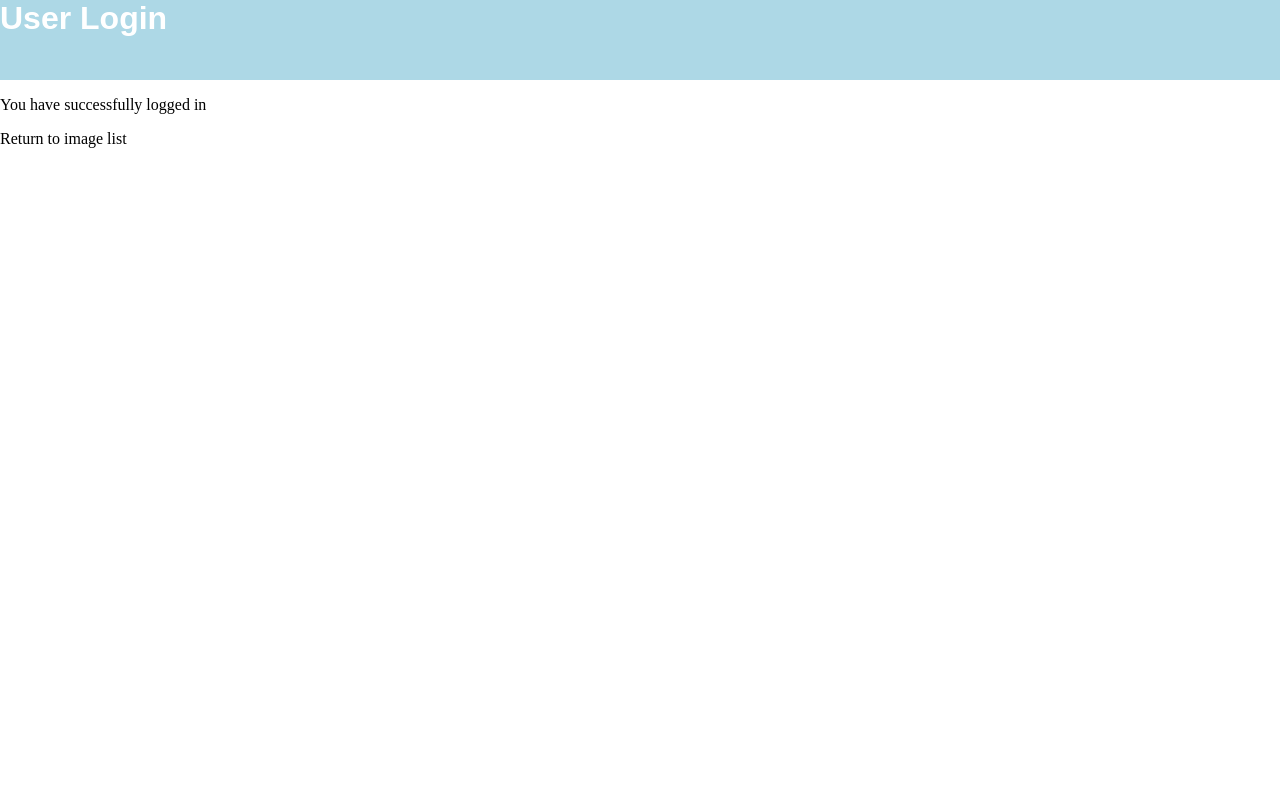
After one commit to alexliyihao/auto-annotation-web, a Django app: page /annotations/login/success in a window 1280 px wide. The commit adds this page. Run offline with Django 3.2, Linux system fonts and the light colour scheme.

Commit message:
login debugged

```diff
--- a/aaap/settings.py
+++ b/aaap/settings.py
@@ -22,7 +22,7 @@ FILES_DIR = os.path.abspath(os.path.join(BASE_DIR, '../'))
 # This media folder is for debugging mode, to be corrected
 MEDIA_ROOT = FILES_DIR
 MEDIA_URL  = '/dzis/'
-LOGIN_REDIRECT_URL = 'annotations/image_list'
+
 # Quick-start development settings - unsuitable for production
 # See https://docs.djangoproject.com/en/3.2/howto/deployment/checklist/
 
--- a/annotations/templates/annotations/image_list.html
+++ b/annotations/templates/annotations/image_list.html
@@ -11,6 +11,11 @@
     <!-- the title part -->
     <div class='title'>
       <h1>Image List</h1>
+      {% if user.is_authenticated %}
+       <p>Welcome, {{ user.get_username }}. Thanks for logging in.</p>
+      {% else %}
+      <p>Welcome, new user. Please log in.</p>
+      {% endif %}
     </div>
     <!-- the body part -->
     <div class='body_background'>
--- a/annotations/templates/annotations/login.html
+++ b/annotations/templates/annotations/login.html
@@ -32,7 +32,7 @@
         {{ form.as_table }}
         </table>
         <input type="submit" value="Submit">
-        <input type="hidden" name="{{ redirect_field_name }}" value="annotations/image_list/" />
+        <input type="hidden" name="next" value="success"/>
     </form>
   </div>
 </body>
--- /dev/null
+++ b/annotations/templates/annotations/login_success.html
@@ -0,0 +1,19 @@
+<!DOCTYPE html>
+<html lang="en" dir="ltr">
+  <head>
+    <meta charset="utf-8">
+    <title>Login Success- AAAP</title>
+    {% load static %}
+    <link rel="stylesheet" type="text/css" href="{% static 'annotations/style.css' %}">
+  </head>
+<body>
+  <div class='title'>
+    <h1>User Login</h1>
+  </div>
+  <div class="body_background">
+    <div class="Introduction">
+      <p>You have successfully logged in</p>
+      <a class='return' href="{% url 'annotations:image-list' %}">Return to image list</a>
+    </div>
+  </div>
+</body>
--- a/annotations/urls.py
+++ b/annotations/urls.py
@@ -12,5 +12,6 @@ urlpatterns = [
     path('registration/success/', views.registration_success_views, name="regi-success"),
     path('image_upload/', views.image_upload_views, name='image-upload'),
     path('image_upload/success', views.image_upload_success_views, name='image-upload-success'),
-    path('login/', views.UserLoginView.as_view(), name = 'login')
+    path('login/', views.UserLoginView.as_view(), name = 'login'),
+    path('login/success', views.user_login_success_view, name = 'login-success'),
     ]+ static(settings.MEDIA_URL, document_root=settings.MEDIA_ROOT)
--- a/annotations/views.py
+++ b/annotations/views.py
@@ -8,7 +8,8 @@ from django.contrib.auth.forms import UserCreationForm
 from .forms import UserRegistrationForm, ImageUploadForm, UserLoginForm
 from datetime import datetime
 import subprocess
-from django.contrib.auth import LoginView
+from django.contrib.auth.views import LoginView
+
 class ImageListView(generic.ListView):
     '''
     The view for page image_list, for a brief skimming over the image list
@@ -120,3 +121,9 @@ class UserLoginView(LoginView):
     template_name = "annotations/login.html"
     authentication_form = UserLoginForm
     redirect_authenticated_user = False
+
+def user_login_success_view(request):
+    '''
+    The view for page login_success, for user's login success page
+    '''
+    return render(request, "annotations/login_success.html")
```
Also changed, not shown: db.sqlite3.
